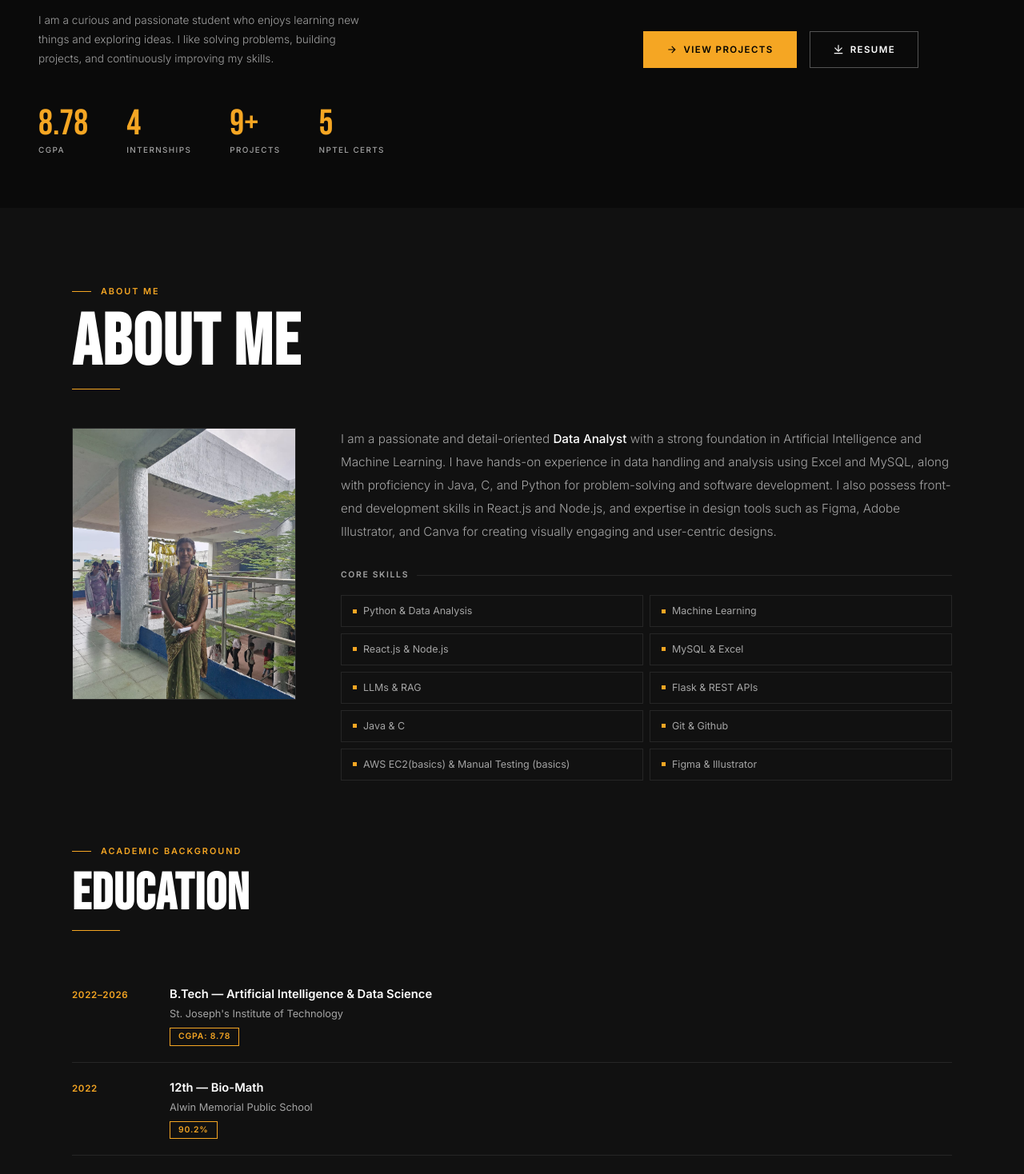
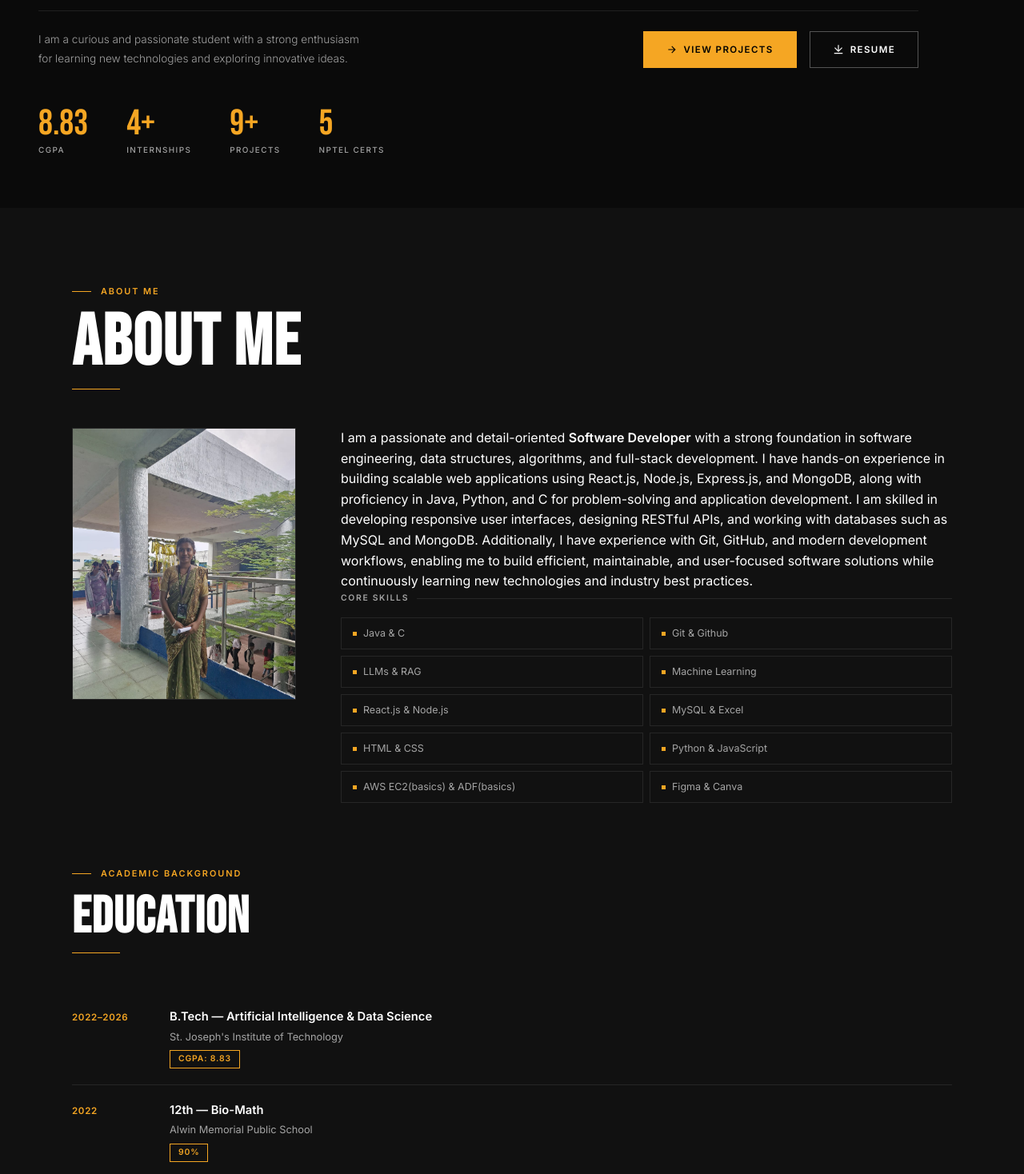
Before and after one commit to VethikaV/B-Y_Portfolio, a React (Vite) app in the folder portfolio/: page / in a window 1280 px wide. Shown: the part 540-2008 px from the top of the page at 80% size. Built offline with nearby package versions, Linux system fonts and the light colour scheme; a web font is replaced by a local one.

Commit message:
added some text changes in about and home

```diff
--- a/portfolio/src/components/about.jsx
+++ b/portfolio/src/components/about.jsx
@@ -19,26 +19,29 @@ function About() {
             <img src={vethika} alt="Vethika V" className="about-photo" />
           </div>
           <div className="about-bio-col">
-            <p className="about-bio">
-              I am a passionate and detail-oriented <strong>Data Analyst</strong> with a strong
-              foundation in Artificial Intelligence and Machine Learning. I have hands-on experience
-              in data handling and analysis using Excel and MySQL, along with proficiency in Java, C,
-              and Python for problem-solving and software development. I also possess front-end
-              development skills in React.js and Node.js, and expertise in design tools such as
-              Figma, Adobe Illustrator, and Canva for creating visually engaging and user-centric designs.
+            <p>
+              I am a passionate and detail-oriented <strong>Software Developer</strong> with a strong
+              foundation in software engineering, data structures, algorithms, and full-stack development.
+              I have hands-on experience in building scalable web applications using React.js, Node.js,
+              Express.js, and MongoDB, along with proficiency in Java, Python, and C for problem-solving
+              and application development. I am skilled in developing responsive user interfaces, designing
+              RESTful APIs, and working with databases such as MySQL and MongoDB. Additionally, I have
+              experience with Git, GitHub, and modern development workflows, enabling me to build efficient,
+              maintainable, and user-focused software solutions while continuously learning new technologies
+              and industry best practices.
             </p>
             <div className="about-skills-label">Core Skills</div>
             <div className="about-skills-grid">
-              <div className="s-tag"><span className="s-tag-dot"></span>Python &amp; Data Analysis</div>
+              <div className="s-tag"><span className="s-tag-dot"></span>Java &amp; C</div>
+              <div className="s-tag"><span className="s-tag-dot"></span>Git &amp; Github</div>
+              <div className="s-tag"><span className="s-tag-dot"></span>LLMs &amp; RAG</div>
               <div className="s-tag"><span className="s-tag-dot"></span>Machine Learning</div>
               <div className="s-tag"><span className="s-tag-dot"></span>React.js &amp; Node.js</div>
               <div className="s-tag"><span className="s-tag-dot"></span>MySQL &amp; Excel</div>
-              <div className="s-tag"><span className="s-tag-dot"></span>LLMs &amp; RAG</div>
-              <div className="s-tag"><span className="s-tag-dot"></span>Flask &amp; REST APIs</div>
-              <div className="s-tag"><span className="s-tag-dot"></span>Java &amp; C</div>
-              <div className="s-tag"><span className="s-tag-dot"></span>Git &amp; Github</div>
-              <div className="s-tag"><span className="s-tag-dot"></span>AWS EC2(basics) &amp; Manual Testing (basics)</div>
-                <div className="s-tag"><span className="s-tag-dot"></span>Figma &amp; Illustrator</div>
+              <div className="s-tag"><span className="s-tag-dot"></span>HTML &amp; CSS </div>
+              <div className="s-tag"><span className="s-tag-dot"></span>Python &amp; JavaScript</div>
+              <div className="s-tag"><span className="s-tag-dot"></span>AWS EC2(basics) &amp; ADF(basics) </div>
+                <div className="s-tag"><span className="s-tag-dot"></span>Figma &amp; Canva </div>
             </div>
           </div>
         </div>
@@ -56,7 +59,7 @@ function About() {
               <div className="edu-info">
                 <h4>B.Tech — Artificial Intelligence &amp; Data Science</h4>
                 <p>St. Joseph's Institute of Technology</p>
-                <span className="edu-grade">CGPA: 8.78</span>
+                <span className="edu-grade">CGPA: 8.83</span>
               </div>
             </div>
             <div className="edu-row">
@@ -64,7 +67,7 @@ function About() {
               <div className="edu-info">
                 <h4>12th — Bio-Math</h4>
                 <p>Alwin Memorial Public School</p>
-                <span className="edu-grade">90.2%</span>
+                <span className="edu-grade">90%</span>
               </div>
             </div>
             <div className="edu-row">
@@ -72,7 +75,7 @@ function About() {
               <div className="edu-info">
                 <h4>10th — General</h4>
                 <p>Alwin Memorial Public School</p>
-                <span className="edu-grade">91.8%</span>
+                <span className="edu-grade">91%</span>
               </div>
             </div>
           </div>
@@ -90,7 +93,7 @@ function About() {
            <div className="internship-item">
           <div className="internship-item-head">
               <div className="internship-item-role">Programmer Trainee</div>
-    <span className="internship-item-date">Jan – Apr 2026</span>
+               <span className="internship-item-date">Feb – Apr 2026</span>
              </div>
            <div className="internship-item-org">Cognizant </div>
              <p>Worked on Azure fundamentals with hands-on experience in Azure Data Factory and Power BI. Built data pipelines and implemented Medallion Architecture (Bronze, Silver, Gold) using Dataflow for processing 3 months of sample data and calculated customer churn prediction and loyality score.</p>
@@ -108,15 +111,6 @@ function About() {
 
              <div className="internship-item">
               <div className="internship-item-head">
-                <div className="internship-item-role">AI Technologies Trainee — Student Technology Empowerment Program</div>
-                <span className="internship-item-date">Jan 2025</span>
-              </div>
-              <div className="internship-item-org">CDW</div>
-              <p>Hands-on training in LLMs, prompt engineering, and AI automation. Built a RAG project integrating external knowledge with LLaMA for context-aware outputs and explored AI agent pipelines.</p>
-            </div>
-
-            <div className="internship-item">
-              <div className="internship-item-head">
                 <div className="internship-item-role">Data Engineer Intern</div>
                 <span className="internship-item-date">Jun 2025</span>
               </div>
@@ -124,6 +118,14 @@ function About() {
               <p>Backend and data engineering for ed-tech platforms. SQL optimization, data migration, QA testing, and cross-functional debugging before production deployments.</p>
             </div>
 
+            <div className="internship-item">
+              <div className="internship-item-head">
+                <div className="internship-item-role">Student Technology Empowerment Program</div>
+                <span className="internship-item-date">Jan 2025</span>
+              </div>
+              <div className="internship-item-org">CDW</div>
+              <p>Hands-on training in LLMs, prompt engineering, and AI automation. Built a RAG project integrating external knowledge with LLaMA for context-aware outputs and explored AI agent pipelines.</p>
+            </div>
 
 
             <div className="internship-item">
@@ -131,7 +133,7 @@ function About() {
                 <div className="internship-item-role">Industrial Intern</div>
                 <span className="internship-item-date">Jun – Jul 2024</span>
               </div>
-              <div className="internship-item-org">Engine Factory, Avadi — Defense Manufacturing</div>
+              <div className="internship-item-org">Engine Factory</div>
               <p>Practical exposure to large-scale defense manufacturing: engine components, assembly, heat treatment, precision machining, and quality control in high-stakes environments.</p>
             </div>
 
--- a/portfolio/src/components/achievement.jsx
+++ b/portfolio/src/components/achievement.jsx
@@ -74,7 +74,8 @@ const Achievement = () => {
               <span className="cert-num">02</span>
               <div className="cert-body">
                 <span className="cert-tag">Cambridge</span>
-                <span className="cert-name">English Linguaskill Business Test — B2 CEFR Level, Score 161</span>
+                <span className="cert-name">English Linguaskill Business Test</span>
+                <span className="cert-grade">B2 CEFR Level (Score 161)</span>
               </div>
             </div>
 
@@ -128,7 +129,8 @@ const Achievement = () => {
               <span className="cert-num">08</span>
               <div className="cert-body">
                 <span className="cert-tag">Govt.</span>
-                <span className="cert-name">Typewriting Senior — English &amp; Tamil (First Class)</span>
+                <span className="cert-name">Typewriting Senior — English &amp; Tamil</span>
+                <span className="cert-grade">First Class</span>
               </div>
             </div>
 
--- a/portfolio/src/components/home.jsx
+++ b/portfolio/src/components/home.jsx
@@ -39,9 +39,9 @@ const Home = () => {
         {/* Meta row */}
         <div className="hero__meta">
           <p className="hero__desc">
-            I am a curious and passionate student who enjoys learning new things and exploring ideas.
-            I like solving problems, building projects, and continuously improving my skills.
-          </p>
+            I am a curious and passionate student with a strong enthusiasm for learning new technologies and exploring innovative ideas.
+           </p>
+
           <div className="hero__ctas">
             <a href="#project" className="hero__btn hero__btn--gold">
               <RiArrowRightLine size={14} /> View Projects
@@ -55,11 +55,11 @@ const Home = () => {
         {/* Stats */}
         <div className="hero__stats">
           <div className="hero__stat">
-            <span className="hero__stat-num">8.78</span>
+            <span className="hero__stat-num">8.83</span>
             <span className="hero__stat-label">CGPA</span>
           </div>
           <div className="hero__stat">
-            <span className="hero__stat-num">4</span>
+            <span className="hero__stat-num">4+</span>
             <span className="hero__stat-label">Internships</span>
           </div>
           <div className="hero__stat">
--- a/portfolio/src/components/project.jsx
+++ b/portfolio/src/components/project.jsx
@@ -212,15 +212,6 @@ const Project = () => {
         className="project__link"
       >
         GitHub
-      </a>
-
-      <a
-        href="YOUR_YOUTUBE_OR_LIVE_LINK"
-        target="_blank"
-        rel="noopener noreferrer"
-        className="project__link project__live"
-      >
-        YouTube Link
       </a>
     </div>
   </div>
```
Lines whose indentation alone changed are shown as unchanged.
